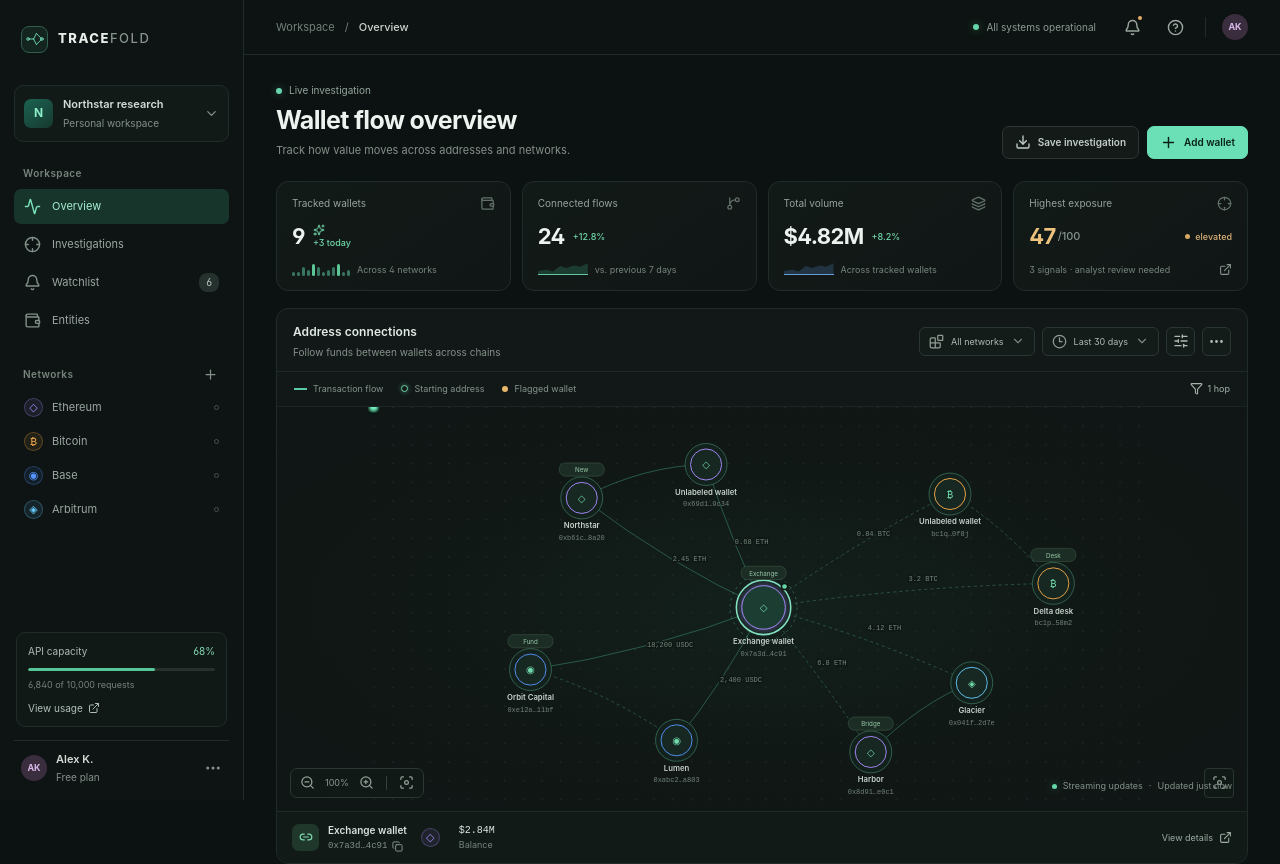
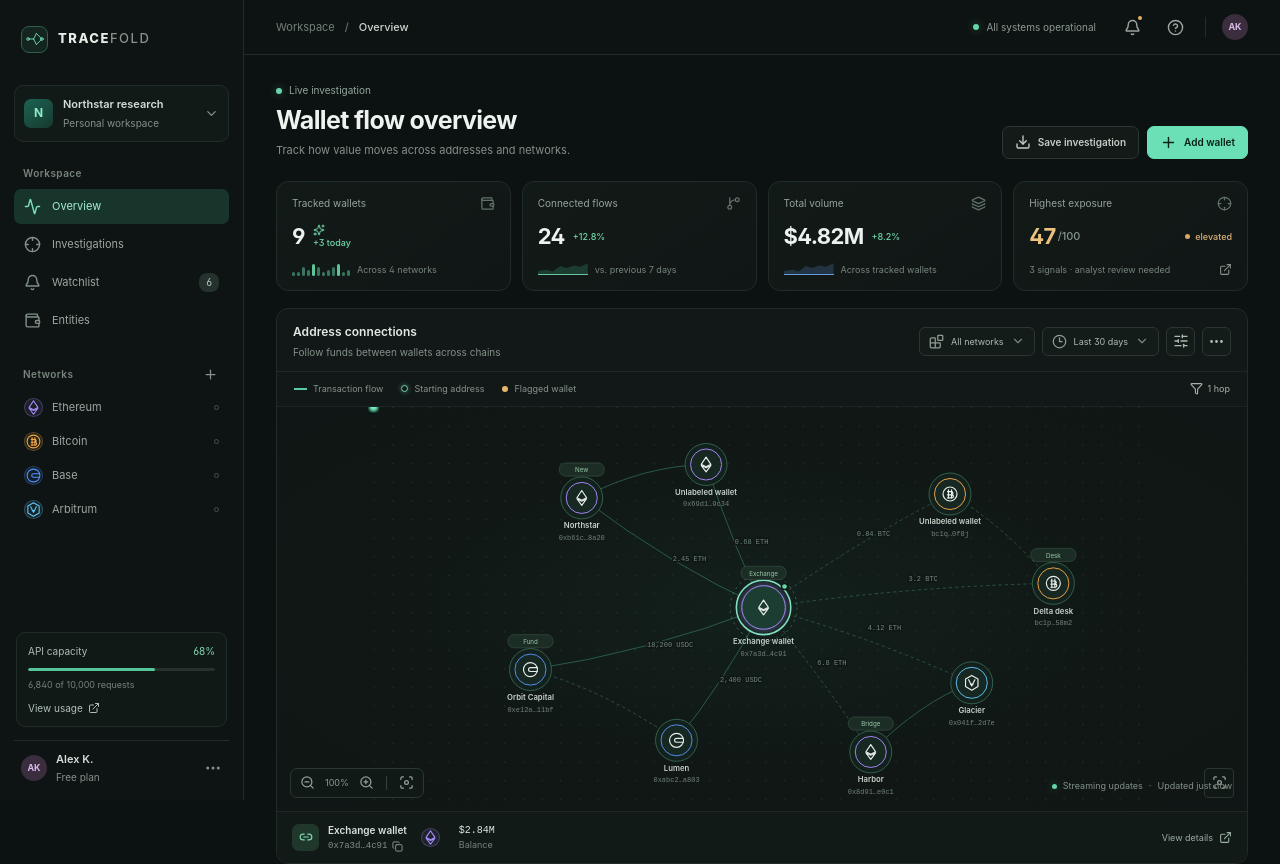
Before and after one commit to aferapokitaysky/blockchain_view, a React (Vite) app: page / in a window 1280 px wide. Shown: the top 864 px of the page. Built offline with nearby package versions, Linux system fonts and the light colour scheme.

Commit message:
Replace chain glyphs with animated SVG marks

```diff
--- a/src/App.tsx
+++ b/src/App.tsx
@@ -208,12 +208,49 @@ const transfers: Transfer[] = [
   },
 ];
 
-const networkMeta: Record<Network, { color: string; mark: string }> = {
-  Ethereum: { color: "#a98cff", mark: "◇" },
-  Bitcoin: { color: "#f2a84a", mark: "₿" },
-  Base: { color: "#5595ff", mark: "◉" },
-  Arbitrum: { color: "#64c8fa", mark: "◈" },
+const networkMeta: Record<Network, { color: string }> = {
+  Ethereum: { color: "#a98cff" },
+  Bitcoin: { color: "#f2a84a" },
+  Base: { color: "#5595ff" },
+  Arbitrum: { color: "#64c8fa" },
 };
+
+function NetworkShape({ network }: { network: Network }) {
+  return (
+    <g
+      fill="none"
+      stroke="currentColor"
+      strokeWidth="1.5"
+      strokeLinecap="round"
+      strokeLinejoin="round"
+    >
+      {network === "Bitcoin" && (
+        <>
+          <circle cx="12" cy="12" r="9" />
+          <path d="M10 6.5v11m4-11v11M8.8 9h5a2 2 0 0 1 0 4h-5m0 0h5.7a2 2 0 0 1 0 4H8.8" />
+        </>
+      )}
+      {network === "Ethereum" && (
+        <>
+          <path d="m12 2.5 6.2 9.3L12 15l-6.2-3.2L12 2.5Z" />
+          <path d="m5.8 13.1 6.2 3.2 6.2-3.2L12 21.5l-6.2-8.4Z" />
+        </>
+      )}
+      {network === "Base" && (
+        <>
+          <circle cx="12" cy="12" r="9" />
+          <path d="M20.5 9.5H12a2.5 2.5 0 1 0 0 5h8.5" />
+        </>
+      )}
+      {network === "Arbitrum" && (
+        <>
+          <path d="m12 2.5 8 4.6v9.8l-8 4.6-8-4.6V7.1l8-4.6Z" />
+          <path d="m8 8 4 8m4-8-4 8m-1.8-2.4h3.6" />
+        </>
+      )}
+    </g>
+  );
+}
 
 function NetworkMark({ network }: { network: Network }) {
   return (
@@ -222,7 +259,9 @@ function NetworkMark({ network }: { network: Network }) {
       style={{ "--network": networkMeta[network].color } as CSSProperties}
       aria-label={network}
     >
-      {networkMeta[network].mark}
+      <svg viewBox="0 0 24 24" aria-hidden="true">
+        <NetworkShape network={network} />
+      </svg>
     </span>
   );
 }
@@ -350,14 +389,17 @@ function TransferGraph({
                 }
                 filter={node.central ? "url(#node-glow)" : undefined}
               />
-              <text
-                x={node.x}
-                y={node.y + 5}
-                textAnchor="middle"
+              <g
+                transform={`translate(${node.x - 12} ${node.y - 12})`}
                 className="node-mark"
+                style={
+                  {
+                    "--node-color": networkMeta[node.network].color,
+                  } as CSSProperties
+                }
               >
-                {networkMeta[node.network].mark}
-              </text>
+                <NetworkShape network={node.network} />
+              </g>
               <text
                 x={node.x}
                 y={node.y + radius + 19}
```
